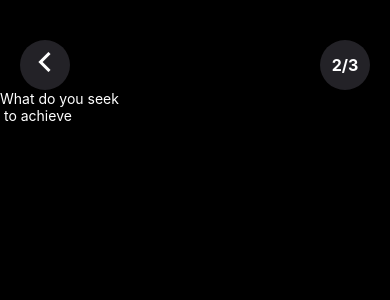
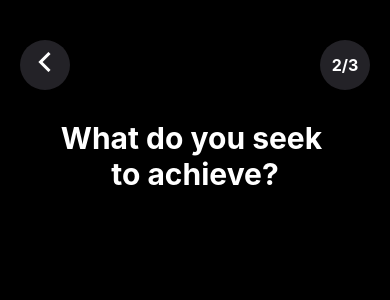
Before and after one commit to Sedinamm/HealthX, a React Native app: screen /Question2 in a window 390 px wide. Shown: the top 300 px of the page. Built offline with nearby package versions, Linux system fonts and the light colour scheme.

Commit message:
styled text

```diff
--- a/Screens/Question2.js
+++ b/Screens/Question2.js
@@ -60,9 +60,17 @@ const Question2 = () => {
       </View>
 
       {/* Question */}
-      <View>
-        <Text style={{ color: "white" }}>
-          What do you seek {"\n"} to achieve
+      <View style={{ marginTop: 30 }}>
+        <Text
+          style={{
+            color: "white",
+            textAlign: "center",
+            justifyContent: "center",
+            fontSize: 30,
+            fontWeight: "bold",
+          }}
+        >
+          What do you seek {"\n"}to achieve?
         </Text>
       </View>
     </SafeAreaView>
```
